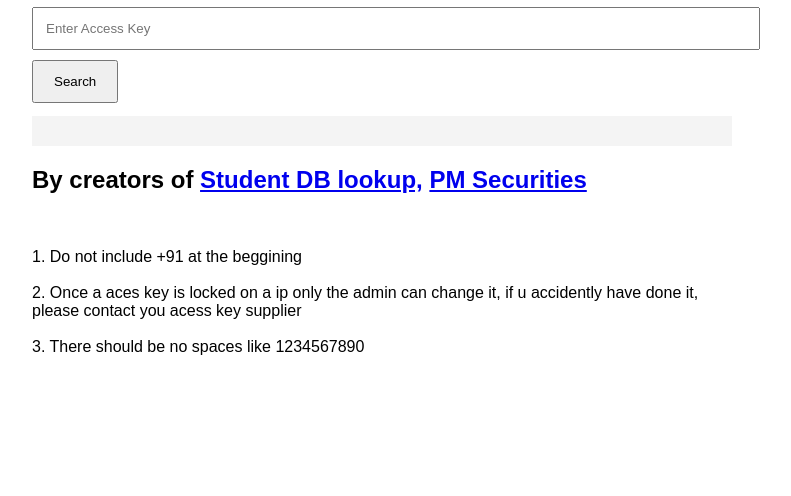
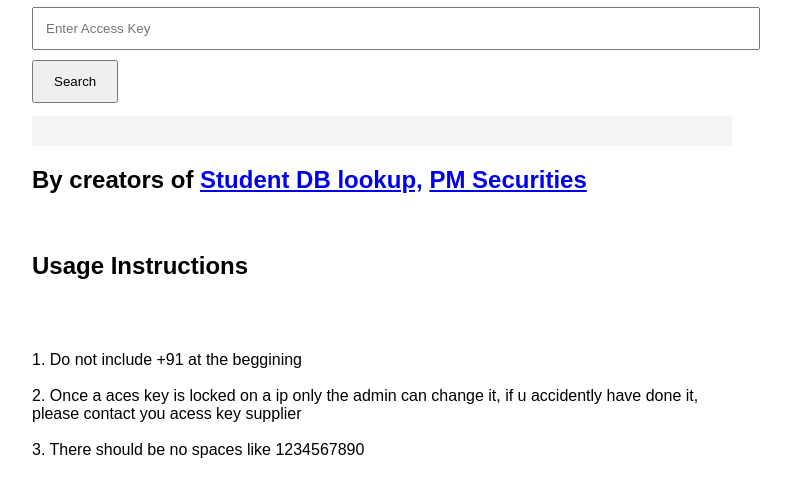
Before and after one commit to pranavmanglani/numbergen, a plain HTML site: page index.html in a window 1280 px wide. Shown: the part 174-670 px from the top of the page, without its empty margins (258-1049 px from the left). Drawn offline with Linux system fonts and the light colour scheme.

Commit message:
Update index.html

```diff
--- a/index.html
+++ b/index.html
@@ -47,6 +47,8 @@
 
 <h2> By creators of <a href="https://studentdb-cms.vercel.app/">Student DB lookup,</a> <a href="https://pmsecurity.online/">PM Securities</a></h2>
 <br>
+
+<h2>Usage Instructions</h2><br><br>
 <p>
 1. Do not include +91 at the beggining<br><br>
 2. Once a aces key is locked on a ip only the admin can change it, if u accidently have done it, please contact you acess key supplier<br><br>
```
